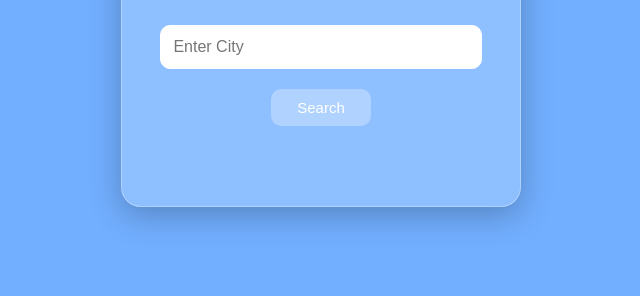
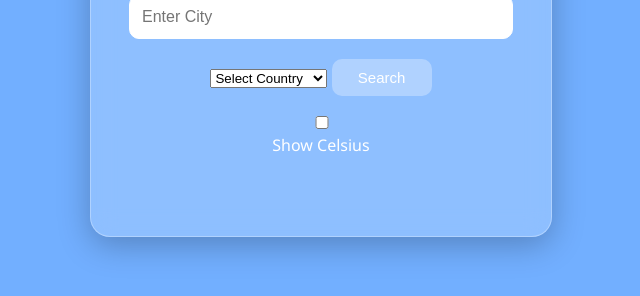
Before and after one commit to Basim415/SkyCast, a plain HTML site: page index.html in a window 1280 px wide. Shown: the part 334-630 px from the top of the page, without its empty margins (319-959 px from the left). Drawn offline with Linux system fonts and the light colour scheme.

Commit message:
Updated index.html to reflect script.js

```diff
--- a/index.html
+++ b/index.html
@@ -9,8 +9,28 @@
 <body>
     <div id="weather-container">
         <h2>SkyCast</h2>
+
         <input type="text" id="city" placeholder="Enter City">
+
+        <select id="country">
+            <option value="">Select Country</option>
+            <option value="US">United States</option>
+            <option value="GB">United Kingdom</option>
+            <option value="FR">France</option>
+            <option value="CA">Canada</option>
+            <option value="IN">India</option>
+            <option value="AU">Australia</option>
+            <option value="PK">Pakistan</option>
+            <option value="DE">Germany</option>
+            <option value="JP">Japan</option>
+            <option value="BR">Brazil</option>
+        </select>
+
         <button onclick="getWeather()">Search</button>
+
+        <label>
+            <input type="checkbox" id="unit-toggle"> Show Celsius
+        </label>
 
         <img id="weather-icon" alt="Weather Icon">
 
@@ -19,6 +39,7 @@
         <div id="hourly-forecast"></div>
     </div>
 
+    <script src="./config.js"></script>
     <script src="./script.js"></script>
 </body>
 </html>
```
